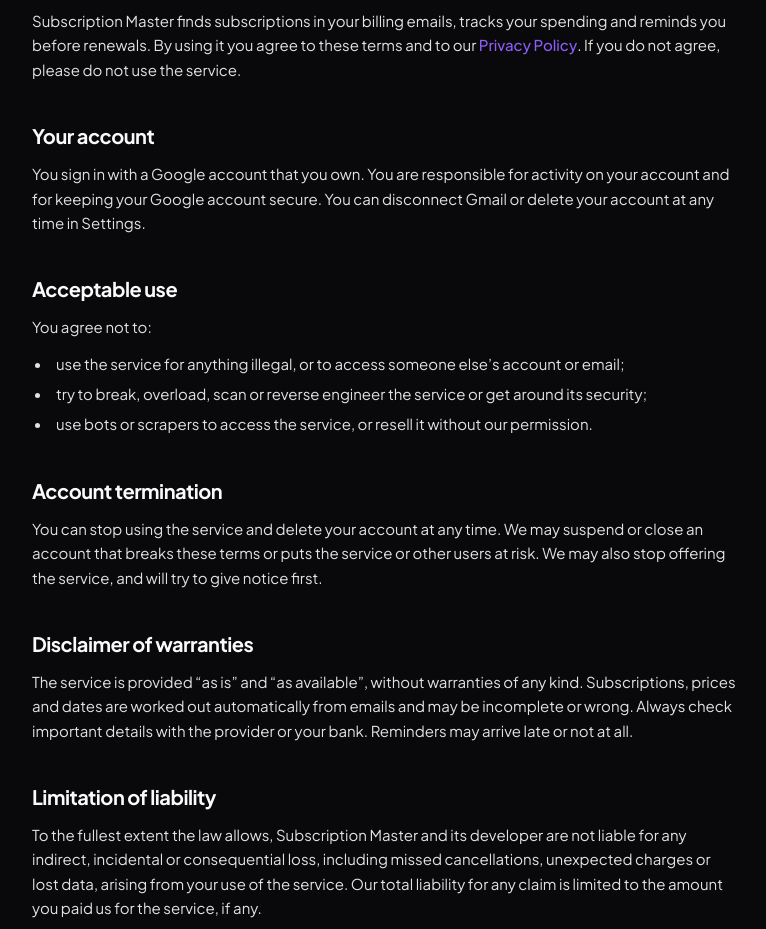
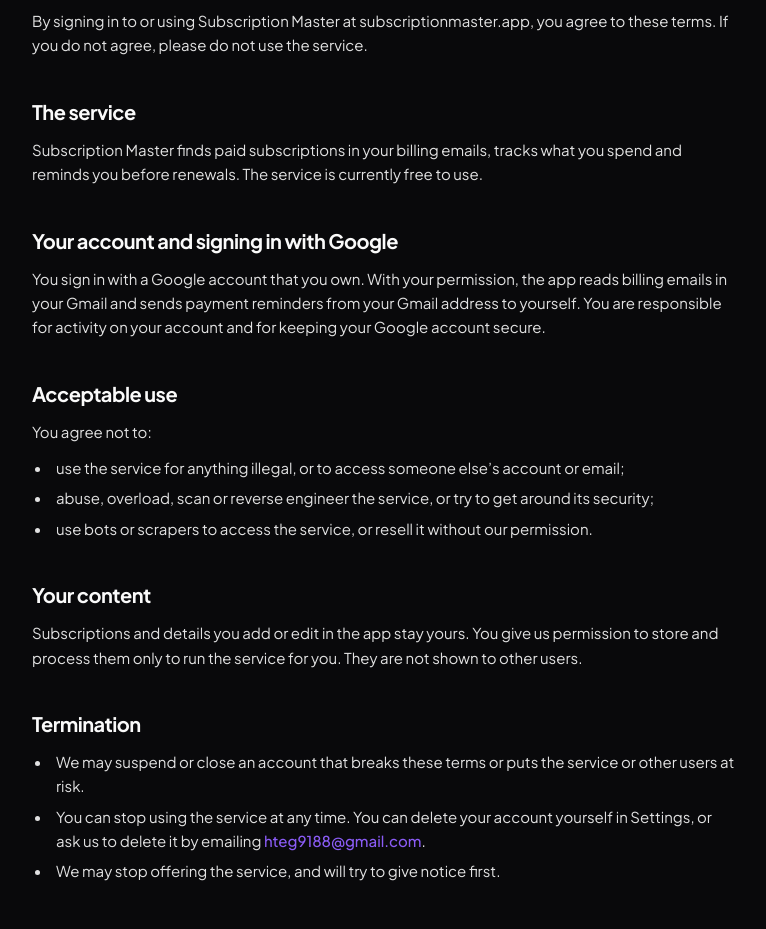
Before and after one commit to mirkamol-code/subscription-master-frontend, a React (Vite) app: page /terms in a window 1280 px wide. Shown: the part 260-1189 px from the top of the page, without its empty margins (256-1022 px from the left). Built offline with nearby package versions, Linux system fonts and the light colour scheme; no server answers.

Commit message:
feat(legal): expand terms of service sections (#18)

```diff
--- a/src/pages/terms-page.tsx
+++ b/src/pages/terms-page.tsx
@@ -2,21 +2,32 @@ import { Link } from 'react-router-dom'
 import { APP_NAME, CONTACT_EMAIL } from '@/features/legal/legal-constants'
 import { LegalLayout, LegalSection } from '@/layouts/legal-layout'
 
+function ContactLink() {
+  return <a href={`mailto:${CONTACT_EMAIL}`}>{CONTACT_EMAIL}</a>
+}
+
 export function TermsPage() {
   return (
     <LegalLayout title="Terms of Service">
-      <LegalSection title="The service">
+      <LegalSection title="Acceptance of these terms">
         <p>
-          {APP_NAME} finds subscriptions in your billing emails, tracks your spending and reminds you before
-          renewals. By using it you agree to these terms and to our <Link to="/privacy">Privacy Policy</Link>. If you
-          do not agree, please do not use the service.
+          By signing in to or using {APP_NAME} at subscriptionmaster.app, you agree to these terms. If you do not
+          agree, please do not use the service.
         </p>
       </LegalSection>
 
-      <LegalSection title="Your account">
+      <LegalSection title="The service">
         <p>
-          You sign in with a Google account that you own. You are responsible for activity on your account and for
-          keeping your Google account secure. You can disconnect Gmail or delete your account at any time in Settings.
+          {APP_NAME} finds paid subscriptions in your billing emails, tracks what you spend and reminds you before
+          renewals. The service is currently free to use.
+        </p>
+      </LegalSection>
+
+      <LegalSection title="Your account and signing in with Google">
+        <p>
+          You sign in with a Google account that you own. With your permission, the app reads billing emails in your
+          Gmail and sends payment reminders from your Gmail address to yourself. You are responsible for activity on
+          your account and for keeping your Google account secure.
         </p>
       </LegalSection>
 
@@ -24,16 +35,33 @@ export function TermsPage() {
         <p>You agree not to:</p>
         <ul>
           <li>use the service for anything illegal, or to access someone else’s account or email;</li>
-          <li>try to break, overload, scan or reverse engineer the service or get around its security;</li>
+          <li>abuse, overload, scan or reverse engineer the service, or try to get around its security;</li>
           <li>use bots or scrapers to access the service, or resell it without our permission.</li>
         </ul>
       </LegalSection>
 
-      <LegalSection title="Account termination">
+      <LegalSection title="Your content">
         <p>
-          You can stop using the service and delete your account at any time. We may suspend or close an account
-          that breaks these terms or puts the service or other users at risk. We may also stop offering the service,
-          and will try to give notice first.
+          Subscriptions and details you add or edit in the app stay yours. You give us permission to store and
+          process them only to run the service for you. They are not shown to other users.
+        </p>
+      </LegalSection>
+
+      <LegalSection title="Termination">
+        <ul>
+          <li>We may suspend or close an account that breaks these terms or puts the service or other users at risk.</li>
+          <li>
+            You can stop using the service at any time. You can delete your account yourself in Settings, or ask us
+            to delete it by emailing <ContactLink />.
+          </li>
+          <li>We may stop offering the service, and will try to give notice first.</li>
+        </ul>
+      </LegalSection>
+
+      <LegalSection title="Privacy">
+        <p>
+          How we collect, use and protect your data, including data from Google, is described in our{' '}
+          <Link to="/privacy">Privacy Policy</Link>.
         </p>
       </LegalSection>
 
@@ -63,7 +91,7 @@ export function TermsPage() {
 
       <LegalSection title="Contact">
         <p>
-          Questions about these terms: <a href={`mailto:${CONTACT_EMAIL}`}>{CONTACT_EMAIL}</a>.
+          Questions about these terms: <ContactLink />.
         </p>
       </LegalSection>
     </LegalLayout>
```
